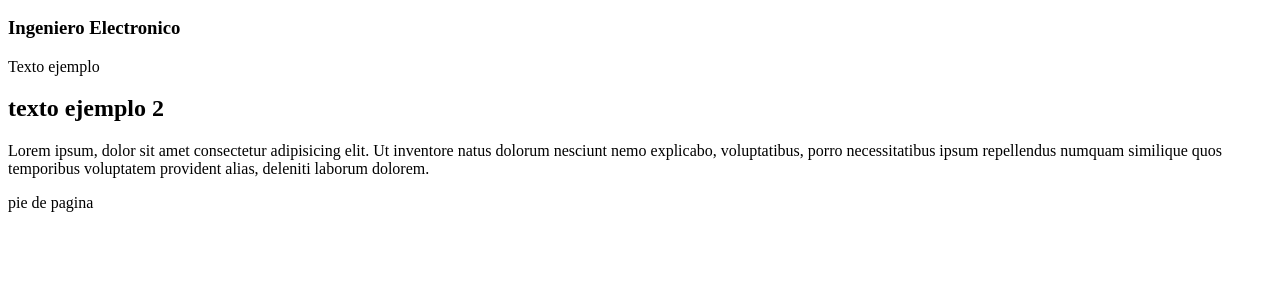
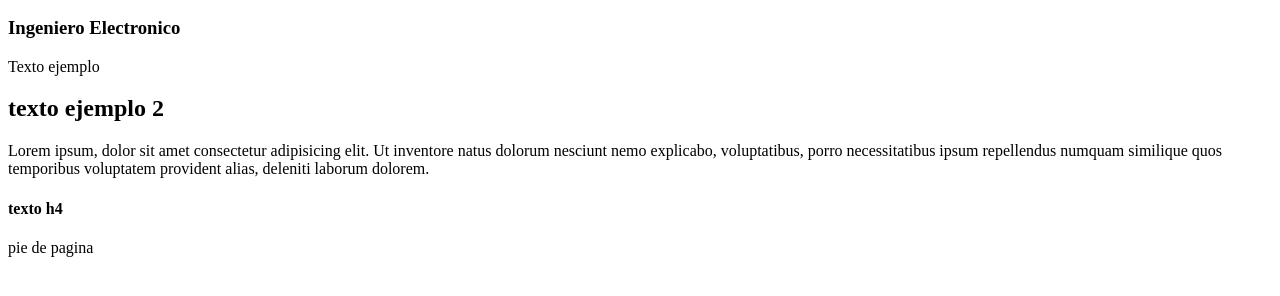
Before and after one commit to maosierra/tecnologia-emergente-taller2-grupo5, a plain HTML site: page mauricio.html in a window 1280 px wide. Shown: the part 110-406 px from the top of the page. Drawn offline with Linux system fonts and the light colour scheme.

Commit message:
agregando h4

```diff
--- a/mauricio.html
+++ b/mauricio.html
@@ -13,6 +13,7 @@
     <p>Texto ejemplo</p>
     <h2>texto ejemplo 2</h2>
     <p>Lorem ipsum, dolor sit amet consectetur adipisicing elit. Ut inventore natus dolorum nesciunt nemo explicabo, voluptatibus, porro necessitatibus ipsum repellendus numquam similique quos temporibus voluptatem provident alias, deleniti laborum dolorem.</p>
+    <h4>texto h4</h4>
     <footer>pie de pagina</footer>
 </body>
 </html>
```
